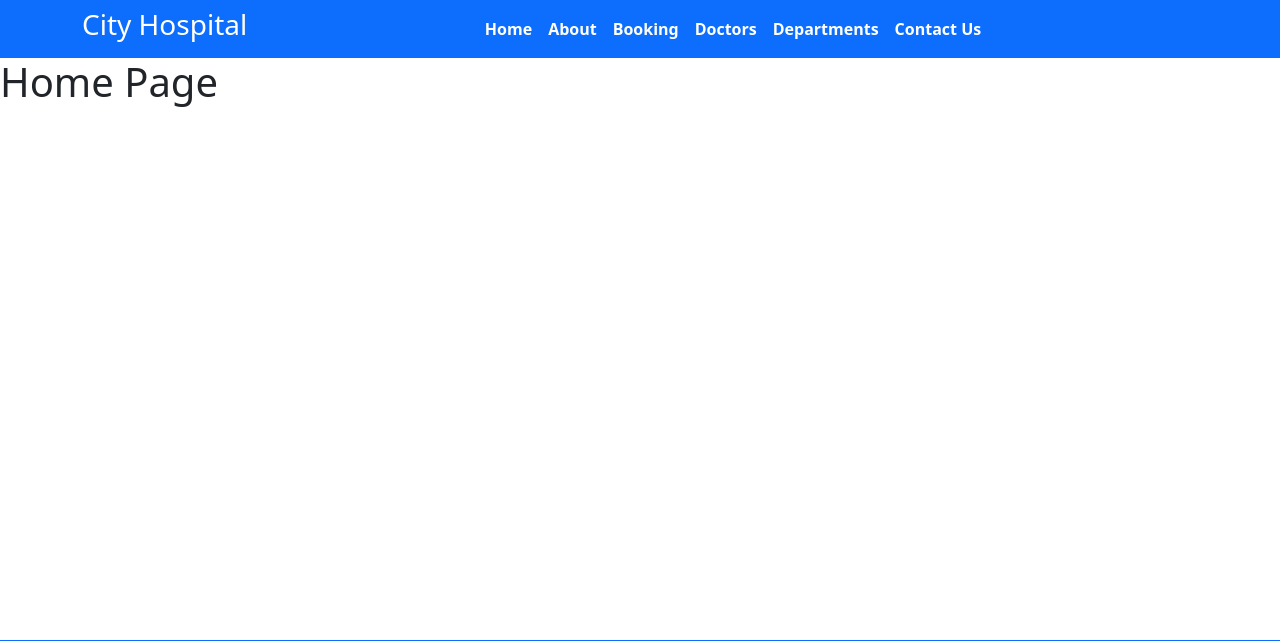
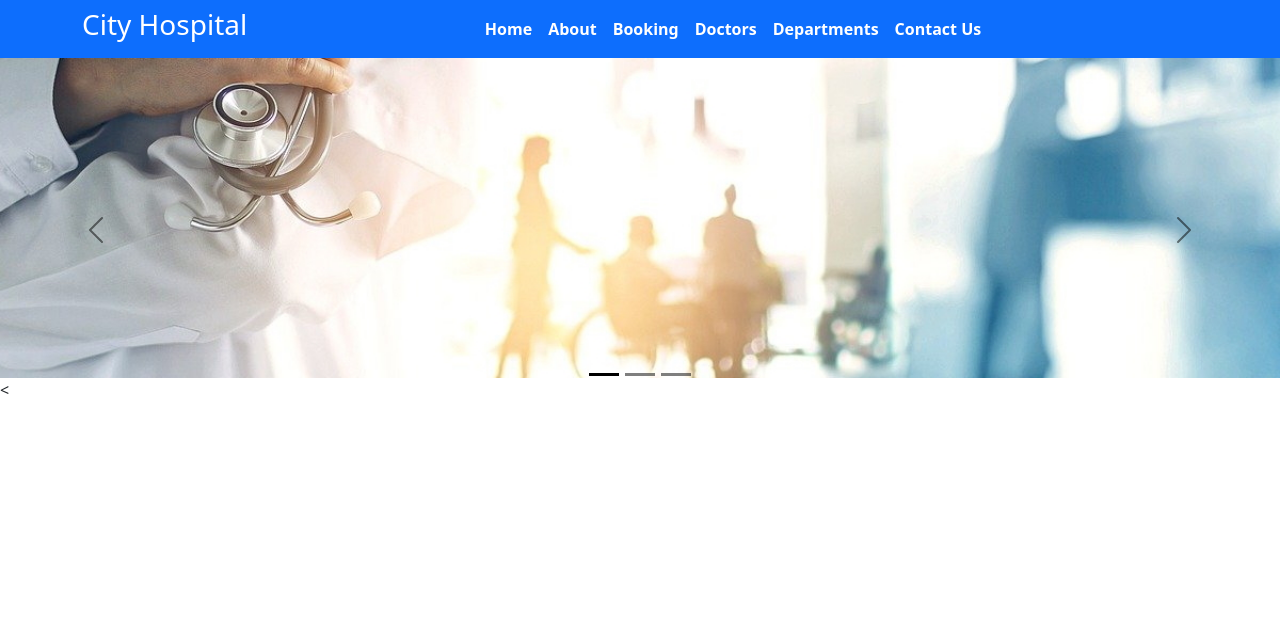
Before and after one commit to mani1dns/hospital_management, a Django app: page / in a window 1280 px wide. Shown: the top 641 px of the page. Run offline with Django 4.2, Linux system fonts and the light colour scheme; some libraries are stand-ins or nearby versions.

Commit message:
style added to nav bar and images added in home page

```diff
--- a/hospital_website/hospital_website/settings.py
+++ b/hospital_website/hospital_website/settings.py
@@ -11,6 +11,7 @@ https://docs.djangoproject.com/en/4.2/ref/settings/
 """
 
 from pathlib import Path
+import os
 
 # Build paths inside the project like this: BASE_DIR / 'subdir'.
 BASE_DIR = Path(__file__).resolve().parent.parent
@@ -117,7 +118,9 @@ USE_TZ = True
 # https://docs.djangoproject.com/en/4.2/howto/static-files/
 
 STATIC_URL = 'static/'
-
+STATICFILES_DIRS = [
+    os.path.join(BASE_DIR, 'static')
+]
 # Default primary key field type
 # https://docs.djangoproject.com/en/4.2/ref/settings/#default-auto-field
 
--- /dev/null
+++ b/hospital_website/static/css/style.css
@@ -0,0 +1,5 @@
+li:hover{
+    background-color: gray;
+    border-radius: 10px;
+    border:3px solid green;
+}
--- a/hospital_website/templates/base.html
+++ b/hospital_website/templates/base.html
@@ -1,3 +1,5 @@
+{% load static %}
+
 <!DOCTYPE html>
 <html>
 
@@ -14,6 +16,8 @@
       href=" https://cdn.jsdelivr.net/npm/bootstrap@5.1.3/dist/css/bootstrap.min.css ">
     <link rel="stylesheet"
       href="https://use.fontawesome.com/releases/v5.2.0/css/all.css">
+      <link rel="stylesheet"
+      href="{% static '/css/style.css' %}">
 
   </head>
 
--- a/hospital_website/templates/index.html
+++ b/hospital_website/templates/index.html
@@ -5,5 +5,34 @@ Home
 {% endblock %}
 
 {% block content %}
-<h1>Home Page
+{% load static %}
+<div id="carouselExampleDark" class="carousel carousel-dark slide" data-bs-ride="carousel">
+    <div class="carousel-indicators">
+      <button type="button" data-bs-target="#carouselExampleDark" data-bs-slide-to="0" class="active" aria-current="true" aria-label="Slide 1"></button>
+      <button type="button" data-bs-target="#carouselExampleDark" data-bs-slide-to="1" aria-label="Slide 2"></button>
+      <button type="button" data-bs-target="#carouselExampleDark" data-bs-slide-to="2" aria-label="Slide 3"></button>
+    </div>
+    <div class="carousel-inner">
+      <div class="carousel-item active" data-bs-interval="10000">
+        <img src="{% static '/images/car1.jpg' %}"" class="d-block w-100" alt="...">
+        <
+      </div>
+      <div class="carousel-item" data-bs-interval="2000">
+        <img src="{% static '/images/car2.jpg' %}" class="d-block w-100" alt="...">
+
+      </div>
+      <div class="carousel-item">
+        <img src="{% static '/images/car3.jpg' %}"" class="d-block w-100" alt="...">
+
+      </div>
+    </div>
+    <button class="carousel-control-prev" type="button" data-bs-target="#carouselExampleDark" data-bs-slide="prev">
+      <span class="carousel-control-prev-icon" aria-hidden="true"></span>
+      <span class="visually-hidden">Previous</span>
+    </button>
+    <button class="carousel-control-next" type="button" data-bs-target="#carouselExampleDark" data-bs-slide="next">
+      <span class="carousel-control-next-icon" aria-hidden="true"></span>
+      <span class="visually-hidden">Next</span>
+    </button>
+  </div>
 {% endblock %}
```
Also changed, not shown: hospital_website/static/images/car1.jpg (added), hospital_website/static/images/car2.jpg (added), hospital_website/static/images/car3.jpg (added).
